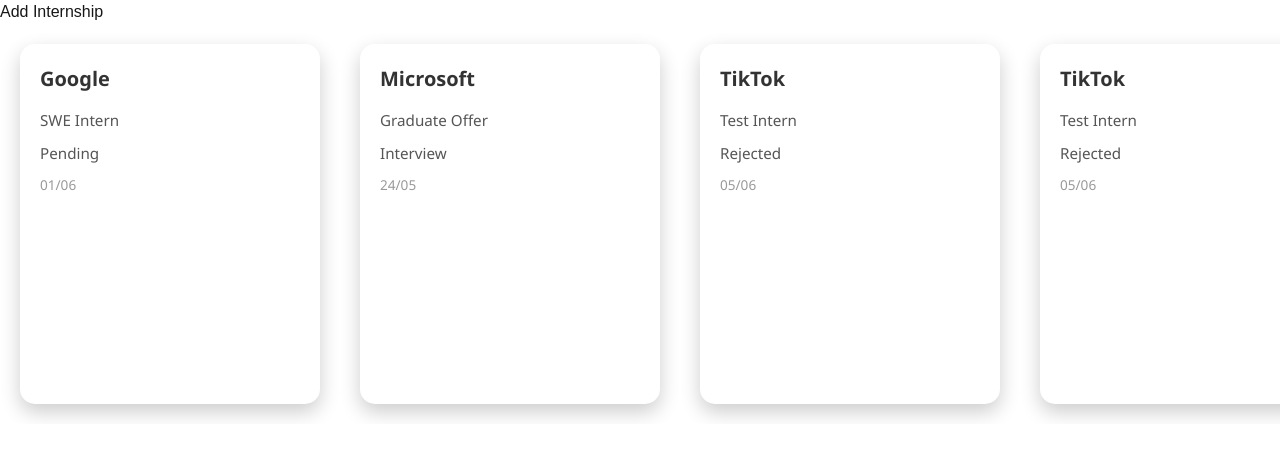
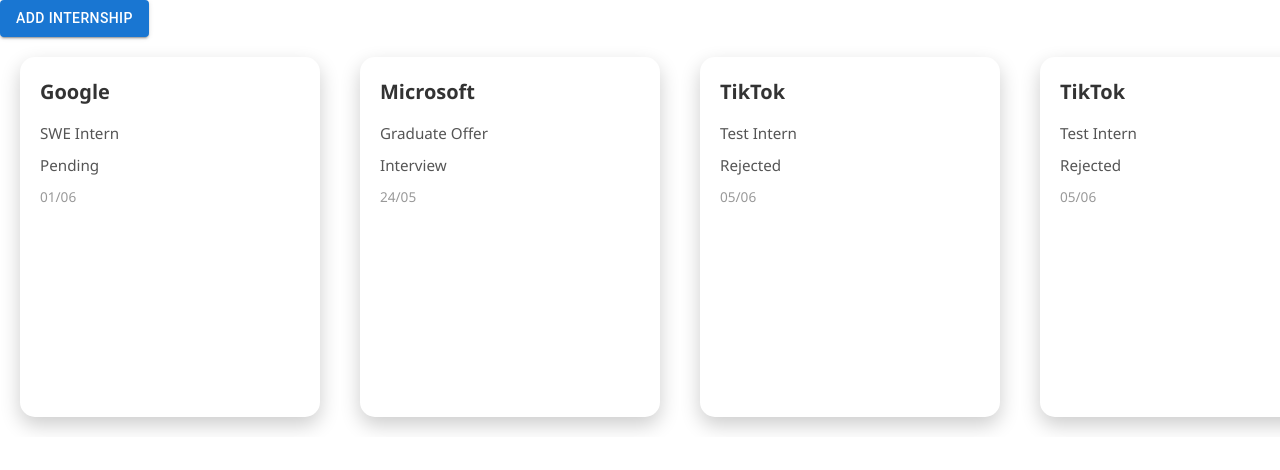
Before and after one commit to Damien-Chim/ApplierDash, a Next.js app: page / in a window 1280 px wide. Shown: the top 470 px of the page. Built offline with nearby package versions, Linux system fonts and the light colour scheme.

Commit message:
Added mui buttons

```diff
--- a/app/page.tsx
+++ b/app/page.tsx
@@ -2,7 +2,7 @@
 import ApplicationCard from "@/components/ApplicationCard";
 import Modal from "@/components/Modal";
 import { useState } from "react";
-
+import { Button } from "@mui/material";
 export default function Home() {
   // using useState hook to track the state of the modal card (shown/not shown)
   // Initial value of showModal = false
@@ -15,8 +15,8 @@
         // create an add internship button, when it is pressed
         // it will trigger the useState hook to set the show modal to true
       }
-      <button onClick={() => setShowModal(true)}>Add Internship</button>
 
+      <Button variant="contained" onClick={() => setShowModal(true)}>Add Internship</Button>
       {/* Recall that closeModal will take a function */}
       {/* and that function should be something that sets setShowModal to false */}
       <Modal isOpen={showModal} closeModal={() => setShowModal(false)} />
--- a/package.json
+++ b/package.json
@@ -9,6 +9,9 @@
     "lint": "eslint"
   },
   "dependencies": {
+    "@emotion/react": "^11.14.0",
+    "@emotion/styled": "^11.14.1",
+    "@mui/material": "^7.3.9",
     "next": "16.1.6",
     "react": "19.2.3",
     "react-dom": "19.2.3"
```
Also changed, not shown: 1 other file (tests, documents, lock files or other folders).
